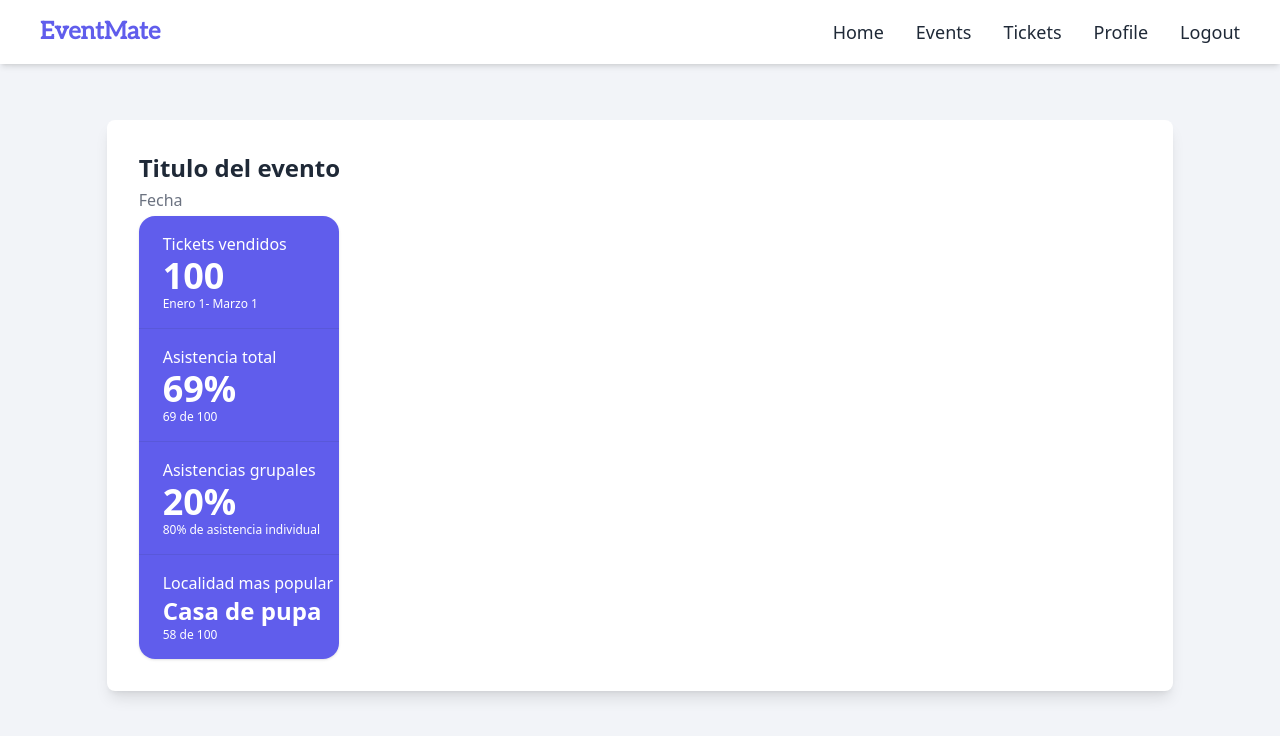
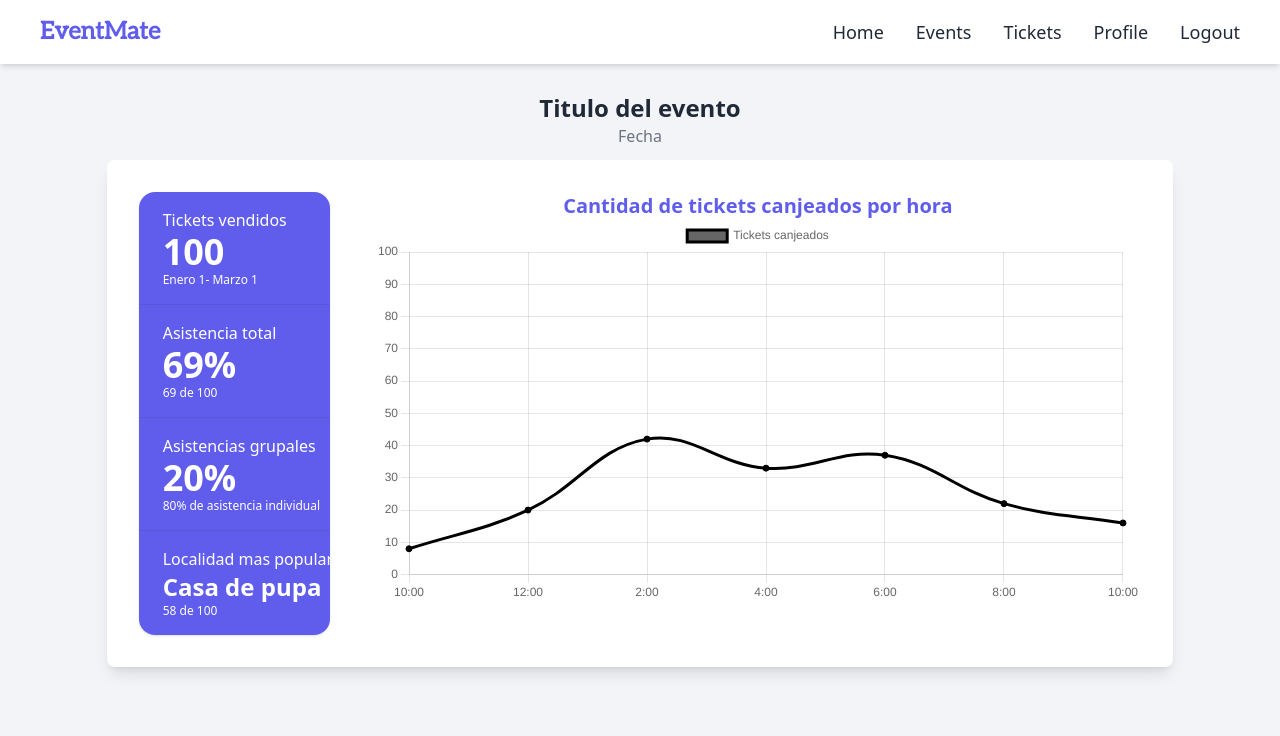
Before and after one commit to fmel025/test-deploy, a React (Vite) app in the folder Client/: page /event_statistics in a window 1280 px wide. Shown: the top 736 px of the page. Built offline with nearby package versions, Linux system fonts and the light colour scheme.

Commit message:
:lipstick: Add linechart to statistic
Added Scanned ticket per hour chart

Co-authored-by: Christopher Calderon 00069920@uca.edu.sv

```diff
--- a/Client/package.json
+++ b/Client/package.json
@@ -12,8 +12,10 @@
   "dependencies": {
     "@iconscout/react-unicons": "^2.0.2",
     "@iconscout/react-unicons-monochrome": "^1.0.2",
+    "chart.js": "^4.3.0",
     "daisyui": "^2.51.6",
     "react": "^18.2.0",
+    "react-chartjs-2": "^5.2.0",
     "react-dom": "^18.2.0",
     "react-router-dom": "^6.11.1"
   },
--- /dev/null
+++ b/Client/src/components/StatisticsChart/StatisticsChart.jsx
@@ -0,0 +1,55 @@
+import React from "react";
+import {Line, Chart} from 'react-chartjs-2'
+import {
+    Chart as chartjs,
+    LineElement,
+    CategoryScale,
+    LinearScale,
+    PointElement,
+    Legend
+} from 'chart.js'
+
+chartjs.register (
+    LineElement,
+    CategoryScale,
+    LinearScale,
+    PointElement,
+    Legend
+)
+
+const StatisticsChart = () => {
+    const data = {
+        labels: ['10:00','12:00','2:00','4:00','6:00','8:00','10:00'],
+        datasets:[{
+            label: 'Tickets canjeados',
+            data: [8,20,42,33,37,22,16],
+            backgroundColor: 'main',
+            borderColor: 'black',
+            tension :0.4
+            }
+        ]
+    }
+
+const options = {
+    plugiins: {
+        legend: true
+    },
+    scales: {
+        y: {
+            min: 0,
+            max: 100
+        }
+    }
+}
+
+    return(
+        <div className="ml-10 w-4/5 flex flex-col items-center">
+        <h1 className="font-bold text-xl text-main">Cantidad de tickets canjeados por hora</h1>
+            <Line
+                data={data} options={options}>
+            </Line>
+        </div>
+    );
+};
+
+export default StatisticsChart
--- a/Client/src/pages/EventStatistics/EventStatistics.jsx
+++ b/Client/src/pages/EventStatistics/EventStatistics.jsx
@@ -1,17 +1,19 @@
 
 import EventStatsTable from "../../components/EventStatsTable/EventStatsTable"
 import Layout from "../../components/Layout/Layout"
+import StatisticsChart from "../../components/StatisticsChart/StatisticsChart"
 
 
 function EventStatistics() {
 
     return (
         <Layout>
-          <div className="bg-white flex flex-col gap-1 h-auto w-10/12 rounded-lg shadow-lg p-8 m-10 ">
-            <h1 className="text-2xl font-bold ">Titulo del evento</h1>
-            <p className="font-light text-gray-500">Fecha</p>
 
+        <h1 className="text-2xl font-bold mt-3 ">Titulo del evento</h1>
+        <p className="font-light text-gray-500">Fecha</p>
+          <div className="bg-white flex gap-1 h-auto w-10/12 rounded-lg shadow-lg p-8 m-3 ">
              <EventStatsTable/>
+             <StatisticsChart/>
           </div>
 
         </Layout>
```
Also changed, not shown: 1 other file (tests, documents, lock files or other folders).
